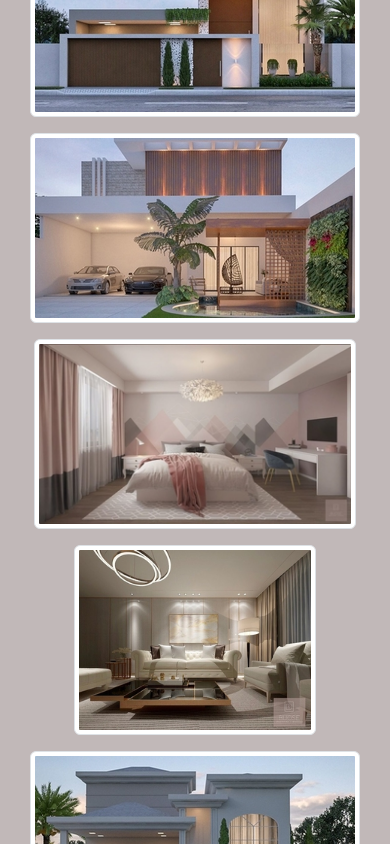
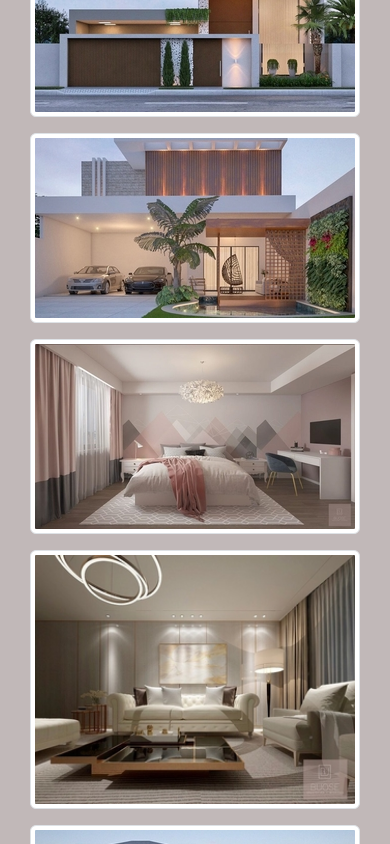
Before and after one commit to leonardofigueiro/buose, a Next.js app: page /projetos in a window 390 px wide. Shown: the part 1156-2000 px from the top of the page. Built offline with nearby package versions, Linux system fonts and the light colour scheme.

Commit message:
Ajustes na responsividade

```diff
--- a/components/Commons/menuLateral.tsx
+++ b/components/Commons/menuLateral.tsx
@@ -1,7 +1,5 @@
 import Link from 'next/link';
 import styled from 'styled-components';
-import Home from '../../public/icons/home.svg';
-import Projeto from '../../public/icons/projeto.svg';
 import { paginas } from '../../src/paginas';
 import { useRouter } from 'next/router';
 
@@ -33,15 +31,20 @@ const Item = styled.div`
 export default function MenuLateral() {
   const Router = useRouter();
   return (
-    <OffCanvas className="offcanvas offcanvas-end" tabIndex={-1} id="menuLateral" aria-labelledby="menuLateralLabel">
+    <OffCanvas className="offcanvas mobile-toggler offcanvas-end w-75" tabIndex={-1} id="menuLateral" aria-labelledby="menuLateralLabel">
       <div className="offcanvas-header">
         <Titulo className="offcanvas-title" id="menuLateralLabel">Menu</Titulo>
         <button type="button" className="btn-close" data-bs-dismiss="offcanvas" aria-label="Close"></button>
       </div>
-      <div className="offcanvas-body d-flex flex-column gap-4">
+      <div className="offcanvas-body d-flex flex-column gap-4" data-bs-dismiss="offcanvas">
         {paginas.map((pagina) => {
           return (<Item key={pagina.id} className="item">
-            <Link className={Router.pathname === pagina.caminho ? 'ativo' : ''} href={pagina.caminho}>{pagina.nome}</Link>
+            <Link
+              className={Router.pathname === pagina.caminho ? 'ativo' : ''}
+              href={pagina.caminho}
+              role='button'
+            >{pagina.nome}
+            </Link>
           </Item>);
         })}
 
--- a/components/ComoFunciona/Processo.tsx
+++ b/components/ComoFunciona/Processo.tsx
@@ -1,5 +1,4 @@
 import styled from 'styled-components';
-import Link from 'next/link';
 import Card from './Card';
 
 
--- a/components/Header.tsx
+++ b/components/Header.tsx
@@ -82,7 +82,8 @@ function Header() {
           </div>
 
           {/* Botão de ativação do modal */}
-          <div className="mobile-toggler d-lg-none d-md-none">
+          <div className="d-lg-none d-md-none">
+
             <a data-bs-toggle="offcanvas" href="#menuLateral" role='button' aria-controls="menuLateral">
               <Menu />
             </a>
--- a/pages/projetos.tsx
+++ b/pages/projetos.tsx
@@ -1,20 +1,10 @@
 import { Divisor, TituloCard } from '../components/Commons/Cards';
-import styled from 'styled-components';
 import { images } from '../src/images';
 import { useState } from 'react';
 import Lightbox from 'react-image-lightbox';
 import 'react-image-lightbox/style.css';
+import Image from 'next/image';
 
-
-const Imagem = styled.img`
-  max-width: 330px;
-  max-height: 190px;
-  width: auto;
-  height: auto;
-  &:hover{
-    cursor:pointer;
-  }
-`;
 
 export default function Projetos() {
 
@@ -30,12 +20,12 @@ export default function Projetos() {
         {images.map((image) => {
           return (
             <>
-              <Imagem
+              <Image
                 key={image.id}
                 className='img-thumbnail'
                 width={330} height={190}
                 src={`/projetos/thumb/${image.src}_Easy-Resize.com.jpg`}
-                alt='Imagem realista'
+                alt='Imagem realista de uma bela casa'
                 onClick={() => {
                   setToggler(!toggler);
                   setId(image.id);
--- a/src/paginas.tsx
+++ b/src/paginas.tsx
@@ -12,9 +12,9 @@ export const paginas = [{
 },
 {
   id: 3,
-  nome: 'Como funciona',
-  caminho: '/comofunciona',
-  titulo: 'Buose | Como Funciona o projeto online'
+  nome: 'Produtos',
+  caminho: '/produtos',
+  titulo: 'Buose | Produtos'
 },
 {
   id: 4,
```
Also changed, not shown: pages/produtos.tsx (renamed from pages/comofunciona.tsx).
